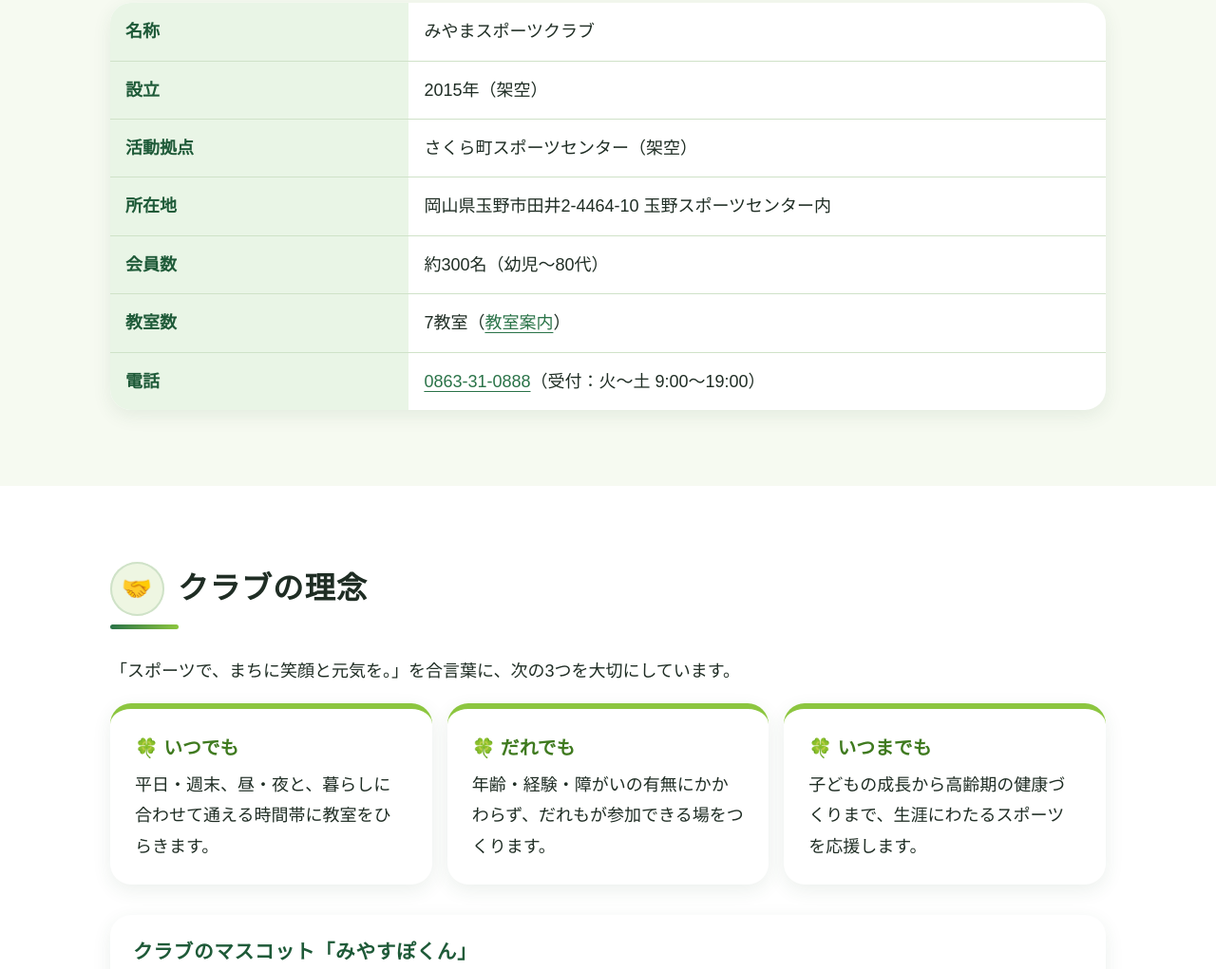
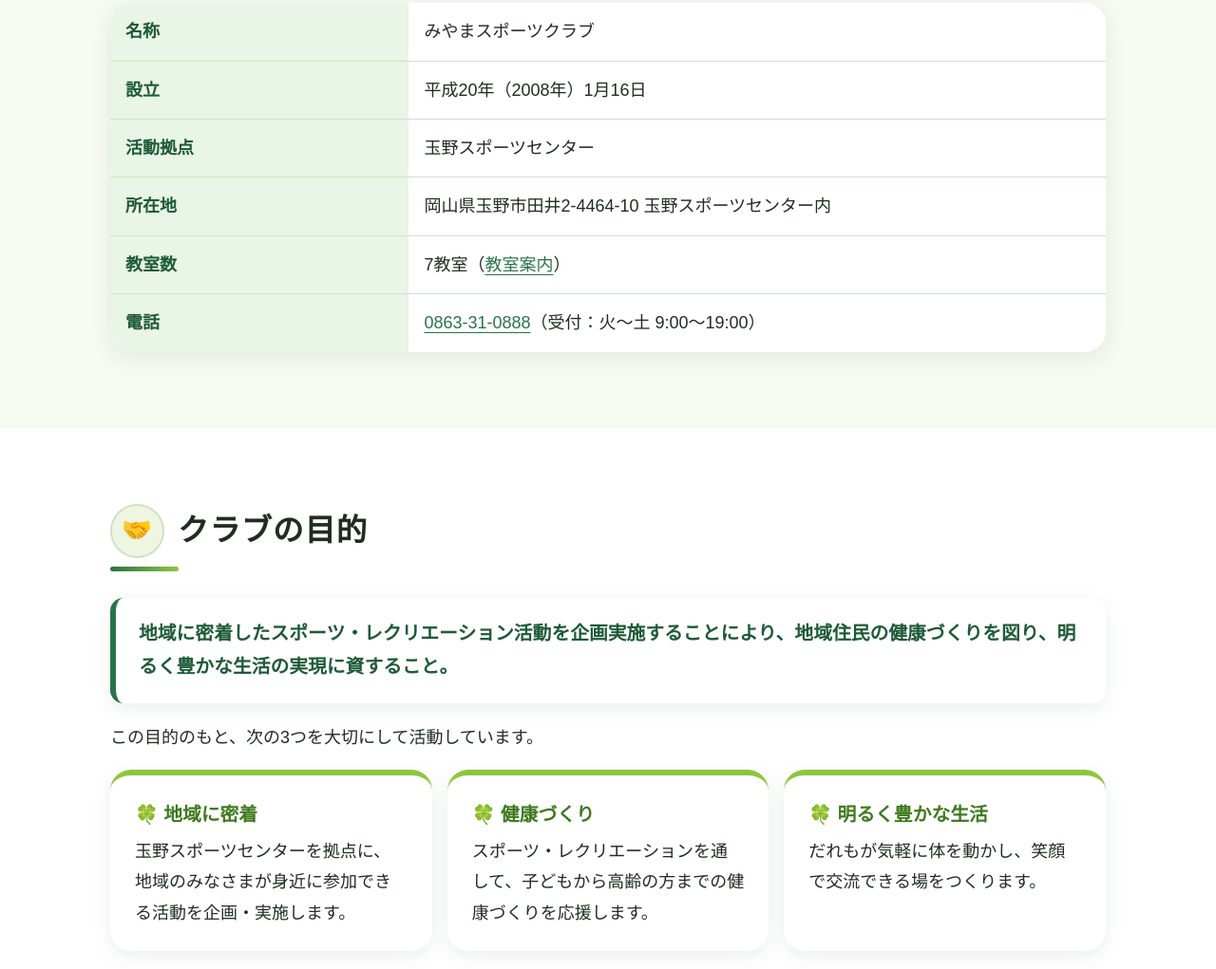
Before and after one commit to kou23-code/miyama-sports, a website: page about.html in a window 1280 px wide. Shown: the part 1264-2285 px from the top of the page at 95% size. Drawn offline with Linux system fonts and the light colour scheme.

Commit message:
トップのキャッチコピー・紹介文とクラブ概要（設立・活動拠点・目的）を本番の内容に書き換え、架空の会員数・交通案内・駐車場を削除
Co-Authored-By: Claude Opus 5.5 <noreply@anthropic.com>

```diff
--- a/about.html
+++ b/about.html
@@ -3,7 +3,7 @@
 <head>
   <meta charset="UTF-8">
   <meta name="viewport" content="width=device-width, initial-scale=1">
-  <meta name="description" content="クラブの概要・理念・会費の目安・アクセスをご案内します。">
+  <meta name="description" content="みやまスポーツクラブの概要・目的・会費の目安・アクセスをご案内します。">
   <title>クラブ概要｜みやまスポーツクラブ</title>
   <link rel="stylesheet" href="./css/style.css">
 </head>
@@ -43,15 +43,14 @@
     <section class="section" aria-labelledby="outline-heading">
       <div class="container">
         <div class="section__header"><h2 id="outline-heading">クラブについて</h2></div>
-        <p>総合型地域スポーツクラブは、地域の住民が主体となって運営する、多世代・多種目・多志向のスポーツクラブです。子どもから高齢の方まで、競技志向の方も健康づくりが目的の方も、それぞれのペースで参加できます。</p>
+        <p><span data-config="clubName">みやまスポーツクラブ</span>は、平成20年（2008年）に設立された総合型地域スポーツクラブです。玉野スポーツセンターを拠点に、地域に密着したスポーツ・レクリエーション活動を企画・実施し、地域のみなさまの健康づくりを応援しています。</p>
         <figure class="photo-card photo-card--wide"><img src="./images/about-gym.jpg" alt="スポーツセンターの体育館で、コーチの前に並んでお話を聞く子どもたち" width="1200" height="901" loading="lazy"><figcaption>スポーツセンターの体育館で、幼児から大人まで、さまざまな教室を開いています。</figcaption></figure>
         <table class="info-table">
           <tbody>
             <tr><th scope="row">名称</th><td data-config="clubName">みやまスポーツクラブ</td></tr>
-            <tr><th scope="row">設立</th><td>2015年（架空）</td></tr>
-            <tr><th scope="row">活動拠点</th><td data-config="venue">さくら町スポーツセンター（架空）</td></tr>
+            <tr><th scope="row">設立</th><td>平成20年（2008年）1月16日</td></tr>
+            <tr><th scope="row">活動拠点</th><td data-config="venue">玉野スポーツセンター</td></tr>
             <tr><th scope="row">所在地</th><td data-config="address">岡山県玉野市田井2-4464-10 玉野スポーツセンター内</td></tr>
-            <tr><th scope="row">会員数</th><td>約300名（幼児〜80代）</td></tr>
             <tr><th scope="row">教室数</th><td>7教室（<a href="./classes.html">教室案内</a>）</td></tr>
             <tr><th scope="row">電話</th><td><a href="tel:0863310888" data-tel-link><span data-config="tel">0863-31-0888</span></a>（<span data-config="telHours">受付：火～土 9:00～19:00</span>）</td></tr>
           </tbody>
@@ -61,12 +60,13 @@
 
     <section class="section section--soft" aria-labelledby="principle-heading">
       <div class="container">
-        <div class="section__header"><h2 id="principle-heading">クラブの理念</h2></div>
-        <p>「スポーツで、まちに笑顔と元気を。」を合言葉に、次の3つを大切にしています。</p>
+        <div class="section__header"><h2 id="principle-heading">クラブの目的</h2></div>
+        <p class="purpose-statement">地域に密着したスポーツ・レクリエーション活動を企画実施することにより、地域住民の健康づくりを図り、明るく豊かな生活の実現に資すること。</p>
+        <p>この目的のもと、次の3つを大切にして活動しています。</p>
         <ul class="principles">
-          <li><strong>いつでも</strong>平日・週末、昼・夜と、暮らしに合わせて通える時間帯に教室をひらきます。</li>
-          <li><strong>だれでも</strong>年齢・経験・障がいの有無にかかわらず、だれもが参加できる場をつくります。</li>
-          <li><strong>いつまでも</strong>子どもの成長から高齢期の健康づくりまで、生涯にわたるスポーツを応援します。</li>
+          <li><strong>地域に密着</strong>玉野スポーツセンターを拠点に、地域のみなさまが身近に参加できる活動を企画・実施します。</li>
+          <li><strong>健康づくり</strong>スポーツ・レクリエーションを通して、子どもから高齢の方までの健康づくりを応援します。</li>
+          <li><strong>明るく豊かな生活</strong>だれもが気軽に体を動かし、笑顔で交流できる場をつくります。</li>
         </ul>
         <div class="mascot">
           <h3 class="mascot__title">クラブのマスコット「みやすぽくん」</h3>
@@ -94,10 +94,8 @@
         <div class="section__header"><h2 id="access-heading">アクセス</h2></div>
         <table class="info-table">
           <tbody>
-            <tr><th scope="row">会場</th><td data-config="venue">さくら町スポーツセンター（架空）</td></tr>
+            <tr><th scope="row">会場</th><td data-config="venue">玉野スポーツセンター</td></tr>
             <tr><th scope="row">住所</th><td data-config="address">岡山県玉野市田井2-4464-10 玉野スポーツセンター内</td></tr>
-            <tr><th scope="row">電車</th><td data-config="access">架空鉄道みどり線「さくら町駅」から徒歩約10分</td></tr>
-            <tr><th scope="row">駐車場</th><td>あり（無料・約30台）</td></tr>
           </tbody>
         </table>
         <div class="map-placeholder" role="img" aria-label="地図（準備中）">地図は準備中です。<br>ご来場の際は上記の住所をご確認ください。</div>
--- a/css/style.css
+++ b/css/style.css
@@ -382,6 +382,11 @@ p { margin: 0 0 1em; }
   .info-table > tbody > tr > th { padding-bottom: 6px; border-bottom: none; }
 }
 
+/* クラブの目的（定款の文言）：引用のように左の線で強調する */
+.purpose-statement {
+  margin: 0 0 20px; padding: 20px 24px; background: var(--color-surface); border-left: 6px solid var(--color-primary);
+  border-radius: var(--radius-small); box-shadow: var(--shadow); font-size: 1.1rem; font-weight: 700; line-height: 1.8; color: var(--color-primary-dark);
+}
 .principles { list-style: none; margin: 0; padding: 0; display: grid; gap: 16px; grid-template-columns: repeat(auto-fit, minmax(min(100%, 240px), 1fr)); }
 .principles li { background: var(--color-surface); border-radius: var(--radius); box-shadow: var(--shadow); padding: 24px 26px; border-top: 6px solid var(--color-leaf); }
 .principles strong { display: block; font-size: 1.1rem; color: var(--color-green); margin-bottom: 4px; }
--- a/js/default-config.js
+++ b/js/default-config.js
@@ -6,8 +6,7 @@ const DEFAULT_CONFIG = Object.freeze({
   address: '岡山県玉野市田井2-4464-10 玉野スポーツセンター内',
   tel: '0863-31-0888',
   telHours: '受付：火～土 9:00～19:00',
-  access: '架空鉄道みどり線「さくら町駅」から徒歩約10分',
-  venue: 'さくら町スポーツセンター（架空）',
+  venue: '玉野スポーツセンター',
   copyrightYear: '2026',
   // 問い合わせフォームの送信先。空なら newsEndpoint の GAS へ送り、どちらも無ければ送信せず完了表示のみ行う（デモ）
   formEndpoint: '',
```
Also changed, not shown: index.html (+4 -4 lines).
